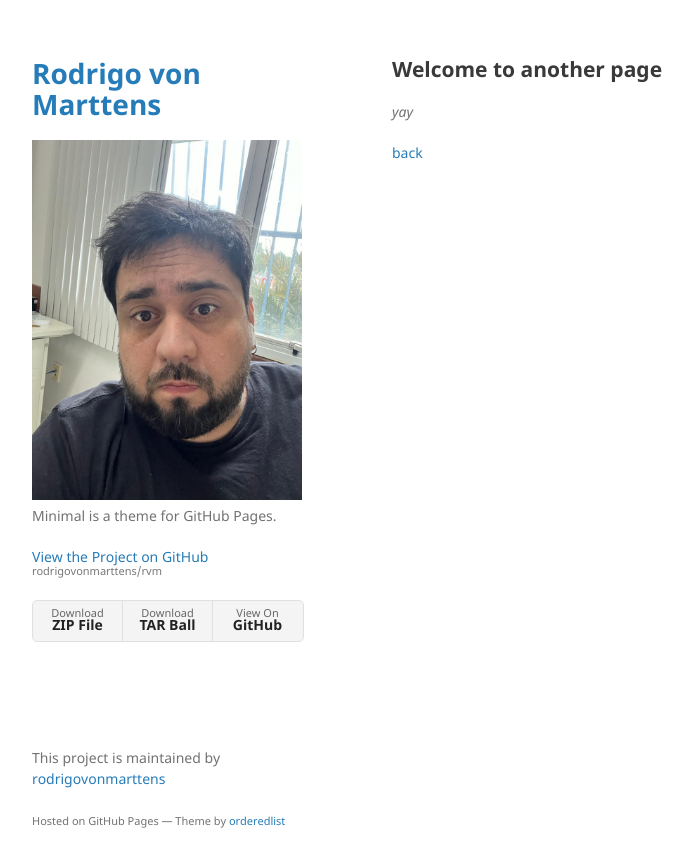
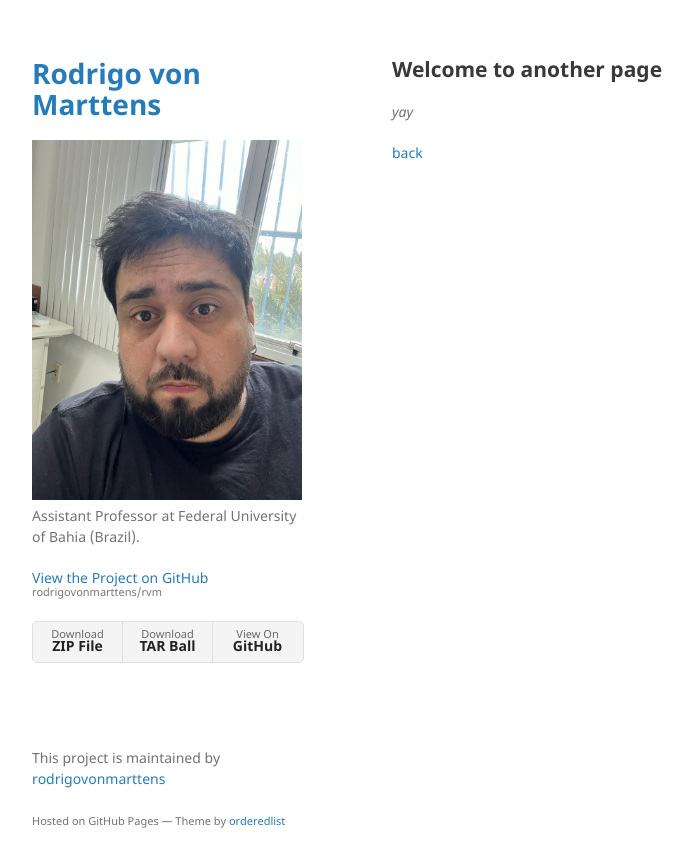
Before and after one commit to rodrigovonmarttens/rvm, a Jekyll site: the page built from another-page.md, in a window 1280 px wide. Shown: the top 867 px of the page, without its empty margins (178-871 px from the left). Built offline with Jekyll 4.4.1, drawn with Linux system fonts in a browser that asks for light colours; our own code applies the rules of GitHub Pages for plain Markdown files.

Commit message:
Update _config.yml - update description

```diff
--- a/_config.yml
+++ b/_config.yml
@@ -1,6 +1,6 @@
 title: Rodrigo von Marttens
 logo: /assets/img/photo.jpeg
-description: Minimal is a theme for GitHub Pages.
+description: Assistant Professor at Federal University of Bahia (Brazil).
 show_downloads: true
 google_analytics:
 theme: jekyll-theme-minimal
```
